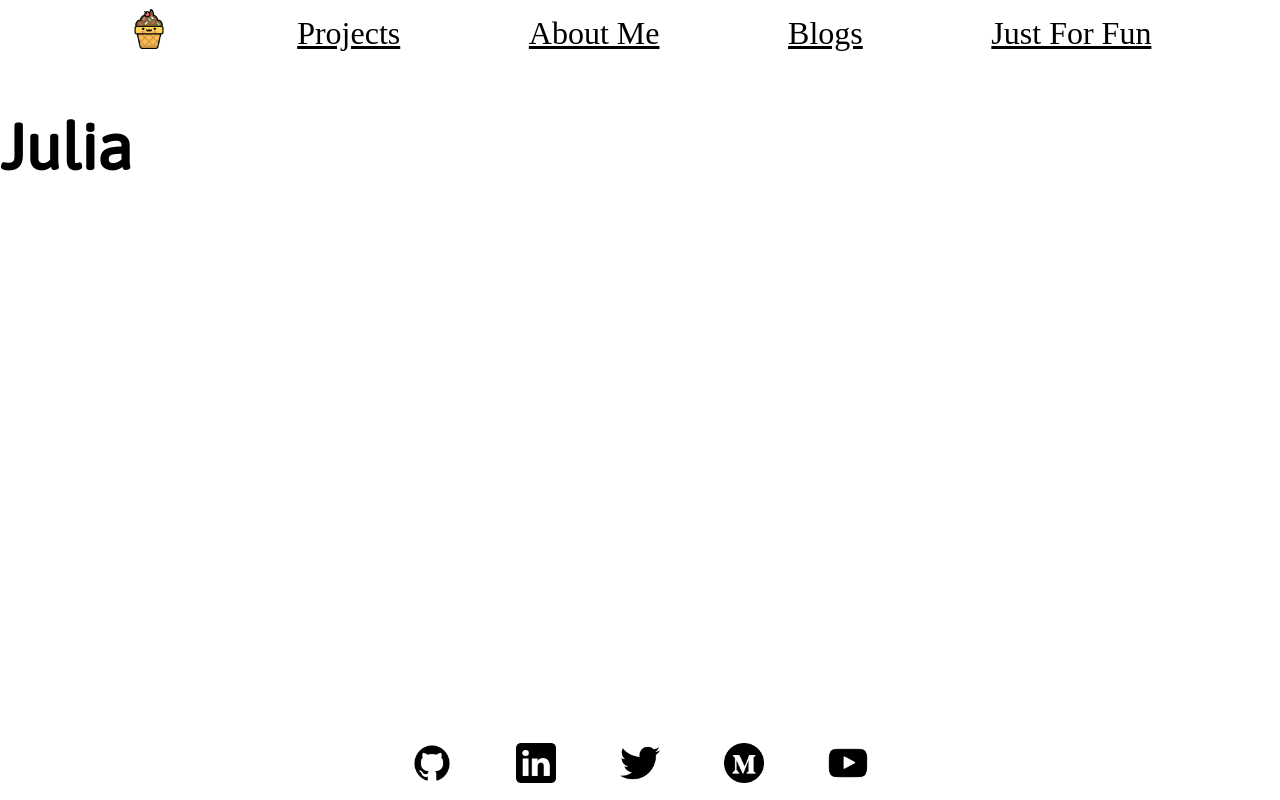
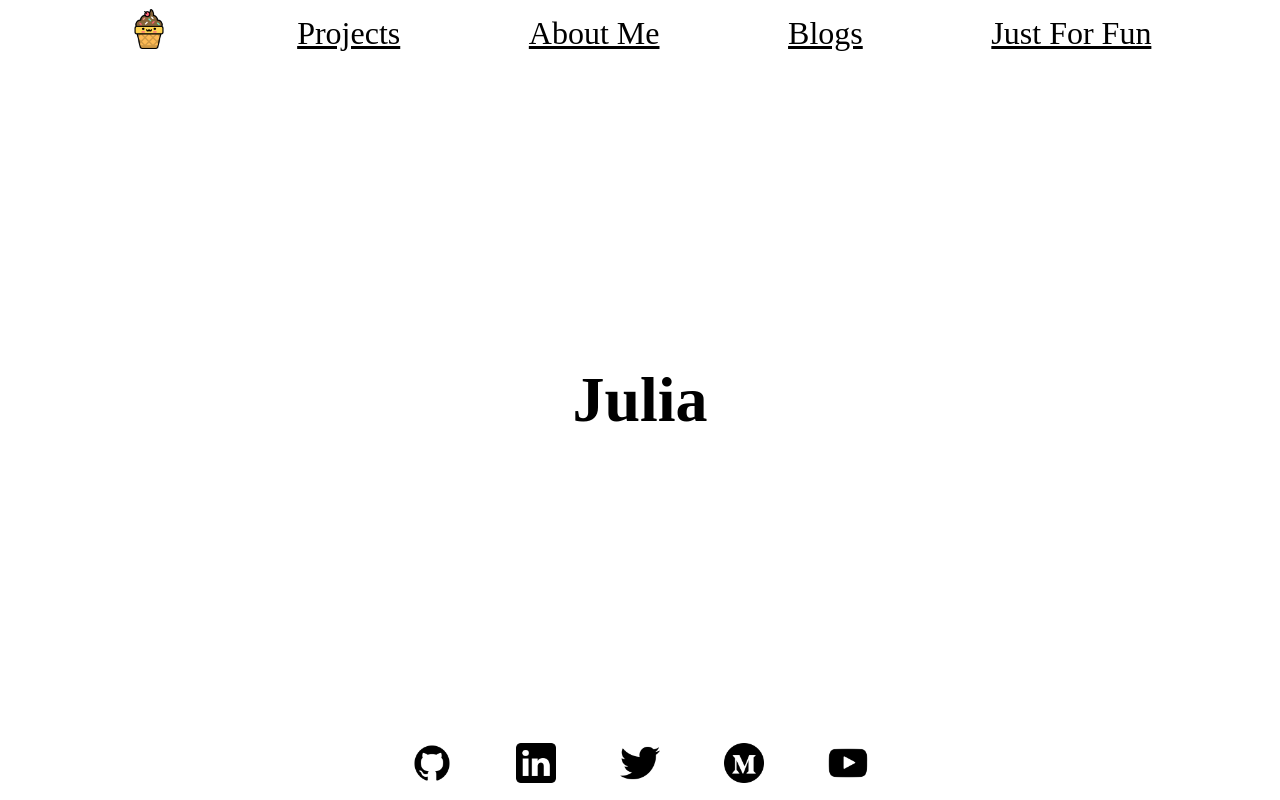
Before and after one commit to jzolo22/jz-portfolio, a React (Create React App) app: page / in a window 1280 px wide. Built offline with nearby package versions, Linux system fonts and the light colour scheme; a web font is replaced by a local one.

Commit message:
center name using flexbox

```diff
--- a/src/components/NameBanner.js
+++ b/src/components/NameBanner.js
@@ -9,10 +9,10 @@ const Name = styled.h1`
 function NameBanner(){
 
     return (
-        <span>
+        <div>
             {/* <h3>Hi! I'm</h3> */}
             <Name>Julia</Name>
-        </span>
+        </div>
     )
 }
 
--- a/src/index.css
+++ b/src/index.css
@@ -43,7 +43,10 @@ a {
 
 .center {
   grid-area: 2 / 1 / 12 / 6;
-  display: grid;
+  display: flex;
+  justify-content: center;
+  align-items: center;
+
 }
 
 .footer {
```
